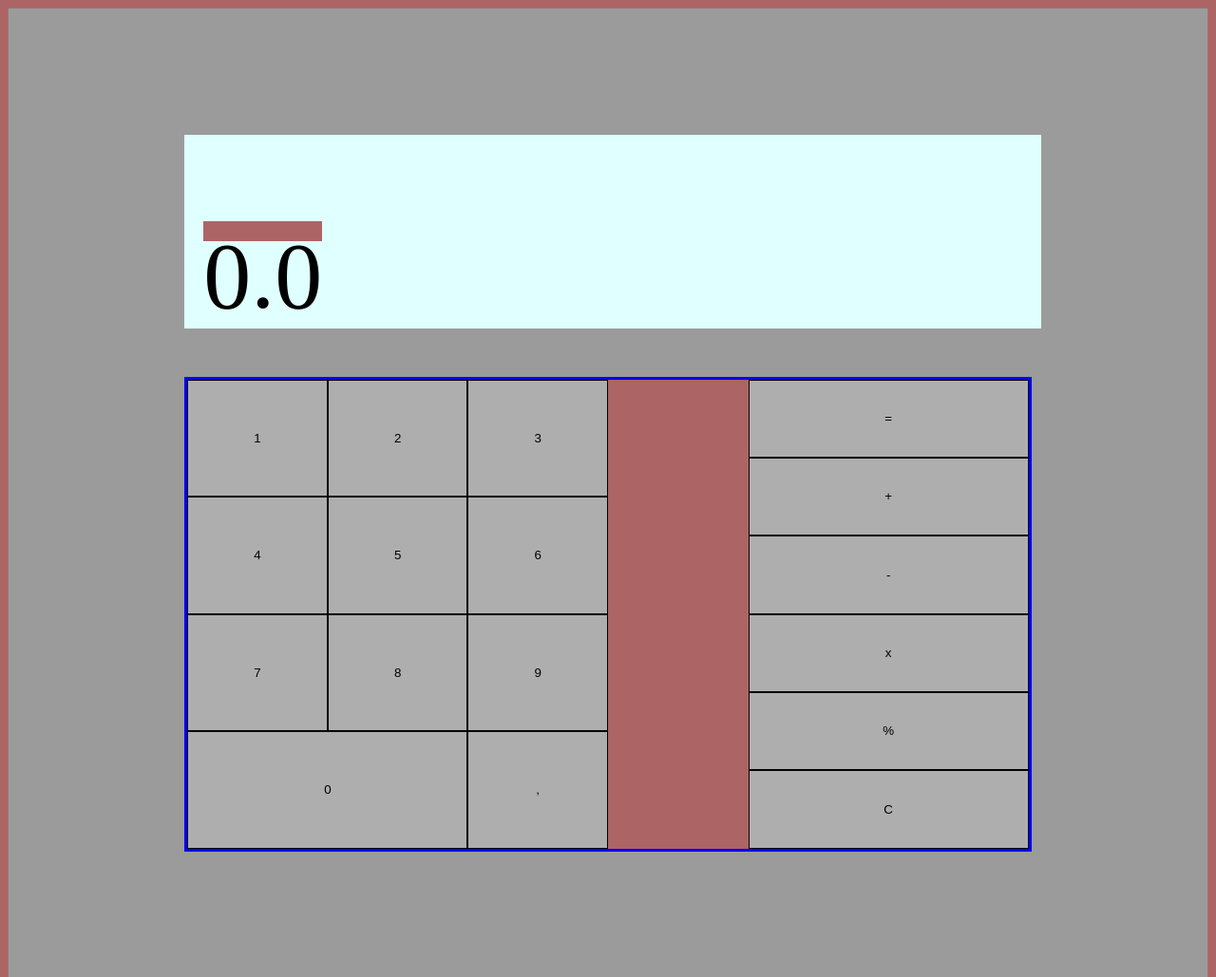
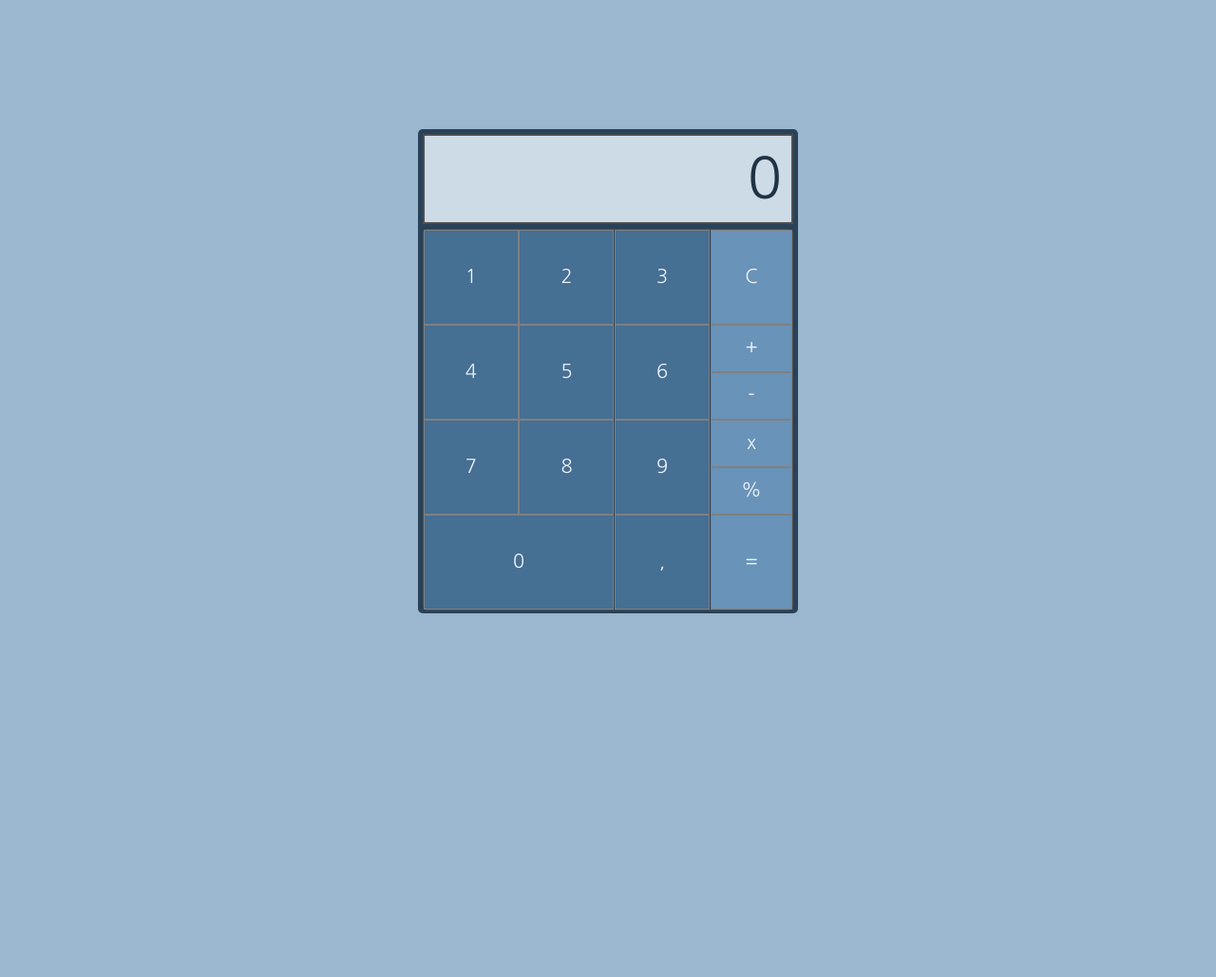
Before and after one commit to aob123/calculator, a website: page index.html in a window 1280 px wide. Shown: the top 1029 px of the page at 95% size. After the commit the page ends 800 px from the top, so only its background shows below. Drawn offline with Linux system fonts and the light colour scheme.

Commit message:
Calculator design completed with CSS. It also shows clicked digits on the display. Next step is to wire up JS and make it functional.

```diff
--- a/index.html
+++ b/index.html
@@ -5,18 +5,17 @@
 <head>
     <meta name="viewport" content="width=device-width, initial-scale=1.0">
     <link rel = "stylesheet" href = "style.css">
+    <link href="https://fonts.googleapis.com/css2?family=Nanum+Gothic:wght@400;700&display=swap" rel="stylesheet">
 </head>
 
-<body>
+<body class = "body">
 
 
     <div id = "mainContainer">
-        <div id = "display">
 
-            <span class = "displayText "> 0.0</span>
-
-        </div>
-        <div id = "buttons">
+        <div id = "calcFrame">
+            <div id = "display"> <span id = "displayText"> 0 </span> </div>
+                <div id = "buttonsFrame">
                     <div id = "numbers">
                         <button class = "btnNumbers" id = "btnOne"> 1 </button>
                         <button class = "btnNumbers" id = "btnTwo"> 2 </button>
@@ -32,13 +31,13 @@
                     </div>
 
                     <div id = "operators">
-                <button class = "btnOperators" id = "btnEquals"> = </button>
+                        <button class = "btnOperators" id = "btnClear"> C </button>
                         <button class = "btnOperators" id = "btnAdd"> + </button>
                         <button class = "btnOperators" id = "btnSubtract"> - </button>
                         <button class = "btnOperators" id = "btnMultiply"> x </button>
                         <button class = "btnOperators" id = "btnDivide"> % </button>
-                <button class = "btnOperators" id = "btnClear"> C </button>
-
+                        <button class = "btnOperators" id = "btnEquals"> = </button>
+                    </div>
                 </div>
         </div>
     </div>
--- a/script.js
+++ b/script.js
@@ -45,3 +45,52 @@ function operate(a, operator, b) {
 }
 
 console.log(operate(7, division, 9));
+
+// Functions to populate display with integers and operators
+
+
+
+/*const btnOne = document.getElementById("btnOne");
+const btnTwo = document.getElementById("btnTwo");
+const btnThree = document.getElementById("btnThree");
+const btnFour = document.getElementById("btnFour");
+const btnFive = document.getElementById("btnFive");
+const btnSix = document.getElementById("btnSix");
+const btnSeven = document.getElementById("btnSeven");
+const btnEight = document.getElementById("btnEight");
+const btnNine = document.getElementById("btnNine");
+const btnZero = document.getElementById("btnZero");
+const btnComma = document.getElementById("btnComma");
+const btnClear = document.getElementById("btnClear");
+const btnAdd = document.getElementById("btnAdd");
+const btnSubtract = document.getElementById("btnSubtract");
+const btnMultiply = document.getElementById("btnMultiply");
+const btnDivide = document.getElementById("btnDivide");
+const btnEquals = document.getElementById("btnEquals");*/
+
+let calcStore = [];
+
+let btnNumbers = document.querySelectorAll(".btnNumbers");
+
+function toDisplay(){
+
+    let display = document.getElementById("displayText");
+
+        for (const button of btnNumbers) {
+            button.addEventListener("click", () => {
+                display.textContent = button.textContent;
+                return calcStore.push(button.textContent);
+
+            });
+        }
+
+
+}
+
+let sum = calcStore.reduce(function(a,b) {
+
+    return a + b;
+
+}, 0);
+
+toDisplay();
--- a/style.css
+++ b/style.css
@@ -1,104 +1,142 @@
 * {
     box-sizing: border-box;
-    background-color: rgb(173, 100, 100)
+    font-family: 'Nanum Gothic', sans-serif;
+    /*background-color: rgb(255, 255, 255)*/
+}
+
+a:focus,
+button:focus,
+input:focus,
+:focus {
+  outline: none;
 }
 
 @import 'bulma/css/bulma.css';
 
+.body {
+    background-color: #9bb7d0;
+}
+
+/**************************************/
+/*The whole page*/
 
 #mainContainer {
 
     display: grid;
-    background-color: rgb(155, 155, 155);
-    border: 1px rgb(160, 115, 115) solid;
-    grid-template-rows: 1fr 2fr 4fr 1fr;
-    grid-template-columns: 2fr 10fr 2fr;
+
+    grid-template-rows: 1fr 4fr 1fr;
+    grid-template-columns: 2fr 4fr 2fr;
     grid-column: 2 / 3;
     height: auto;
 
 }
 
+/**************************************/
+
+/*To keep calc center on page*/
+#calcFrame {
+
+    background-color:#294257 ;
+    border-radius: 5px;
+    grid-column: 2 / 3;
+    grid-row: 2 / 3;
+    width: 400px;
+    height: 510px;
+    margin: auto;
+
+
+}
+/**************************************/
 #display {
 
-    display: flex;
-    background-color: lightcyan;
-    height: 20%;
-    width: 100%;
+    display: grid;
+    background-color:#cddbe7;
+    height: 95px;
+    width: 390px;
     margin: 5px;
-    padding: 0 0 0 20px;
+    border: 2px rgb(78, 78, 78) solid;
     grid-column: 2 / 3;
     grid-row: 2 / 3;
-    height: 80%;
     align-items: center;
-    justify-items: center;
-
 }
 
-.displayText {
-
-    height: 10%;
-    font-size: 100px;
-
+#displayText {
+    display: inline;
+    font-size: 60px;
+    text-align: right;
+    color: #203344;
+    padding: 0 10px;
 }
-
-#buttons {
+/**************************************/
+#buttonsFrame {
 
     display: grid;
-    color: rgb(228, 24, 24);
+    border-radius: 5px;
+    color: rgb(37, 37, 37);
     margin: 5px;
-    border: 3px blue solid;
+    border: 1px rgb(78, 78, 78) solid;
     grid-template-columns: 2fr 1fr;
     grid-column: 2 / 3;
-    grid-row: 3 / 4;
-    min-height: 500px;
-    font-size: 200px;
-
-
-
+    grid-row: 2 / 3;
+    min-height: 400px;
 }
 
 #numbers {
 display: grid;
-grid-template-columns: 25% 25% 25%;
+grid-template-columns: 33% 33% 33%;
 grid-template-rows: 25% 25% 25% 25%;
+column-gap: 1px;
 justify-items: center;
 align-items: center;
-
-
-
-
+height: 400px;
 }
 
 .btnNumbers {
     display: inline-block;
-    background-color: rgb(175, 174, 174);
-    border: 1px black solid;
-    color: rgb(0, 0, 0);
-    min-width: 100%;
-    min-height: 100%;
-
-
-
+    background-color: #456f93;
+    border: 1px grey groove;
+    color: #f0f4f8;
+    min-width: 100px;
+    min-height: 100px;
+    font-size: 20px;
+}
+/**************************************/
+.btnNumbers:hover, .btnOperators:hover{
+    background-color: #9bb7d0;
+    border-color: #cddbe7;
+    color: #294257;
 }
 
+.btnNumbers:active, .btnOperators:active {
+    background-color: #5e79901e;
+    box-shadow: 0 5px #5557582a;
+    color: #cddbe7;
+    transform: translate3d(2px);
+}
+/**************************************/
 #operators {
     display: grid;
     grid-template-columns: 1fr;
-    grid-template-rows: 1fr 1fr 1fr 1fr 1fr 1fr;
+    grid-template-rows: 25% 12.5% 12.5% 12.5% 12.5% 25%;
+    height: 400px;
 }
 
 .btnOperators {
 
     background-color: rgb(175, 174, 174);
-    border: 1px black solid;
-    color: rgb(0, 0, 0);
+    border: groove 1px grey;
+    color: #f0f4f8;
+    background-color: #6993b8;
     width: 100%;
+    height: 100%;
+    font-size: 20px;
 }
 
 #btnZero {
     grid-row: 4 / 5;
     grid-column: 1 / 3;
-    height: 100%;
+    width: 200px;
+    height: 100px;
 }
 
 @media screen and (max-width:480px) {
@@ -111,7 +149,6 @@ align-items: center;
         grid-template-rows: 20px 150px 400px 40px;
         grid-template-columns: 1fr 10fr 1fr;
         grid-column: 2 / 3;
-
     }
 
     #buttons {
@@ -142,12 +179,10 @@ align-items: center;
         height: 100%;
         text-align: center;
 
-
     }
 
-    .displayText {
+    #displayText {
         font-size: 60px;
-
     }
 
     /*.btnNumbers {
```
Lines whose indentation alone changed are shown as unchanged.
